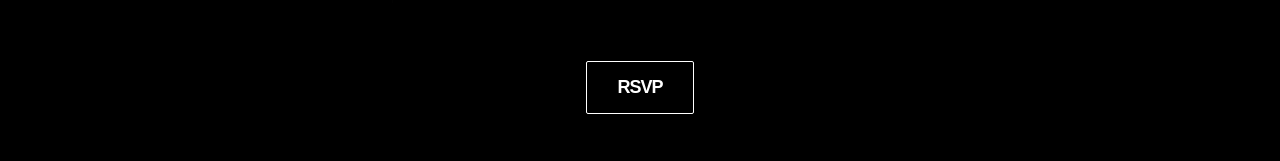
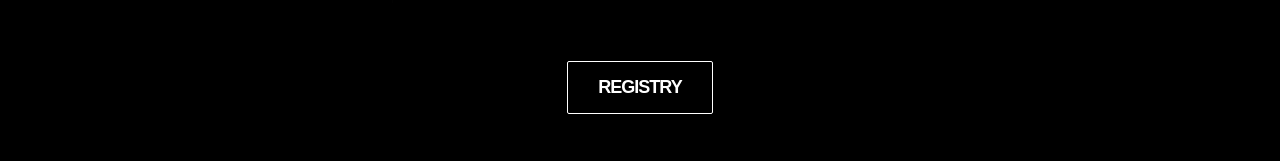
Before and after one commit to isabaez/wedding-website, a Next.js app: page / in a window 1280 px wide. Shown: the part 516-677 px from the top of the page. Built offline with nearby package versions, Linux system fonts and the light colour scheme; a web font is replaced by a local one.

Commit message:
Update page.js

```diff
--- a/src/app/page.js
+++ b/src/app/page.js
@@ -23,10 +23,10 @@ export default function Home() {
         />
         <div className="Home__cta-container">
           <Link
-            href="/rsvp"
+            href="/registry"
             className="cta"
           >
-            RSVP
+            Registry
           </Link>
         </div>
         <Image
```
